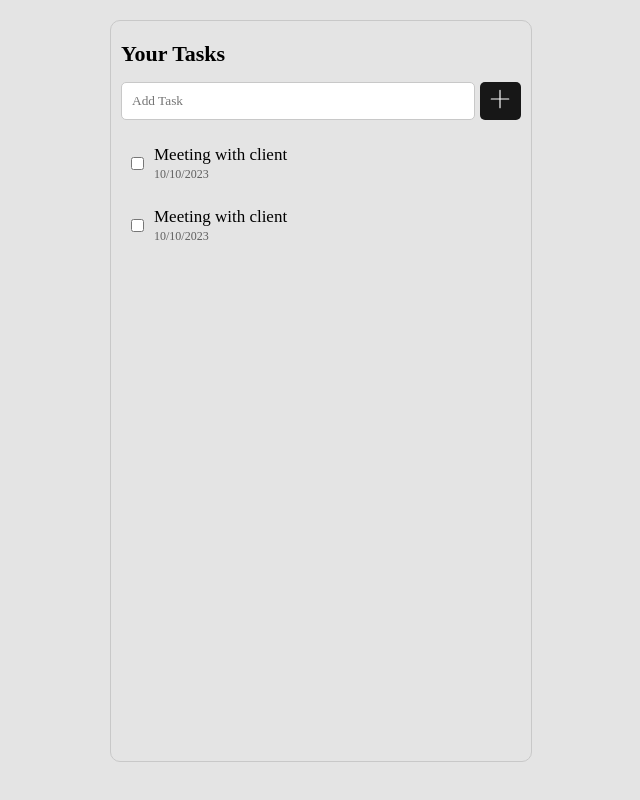
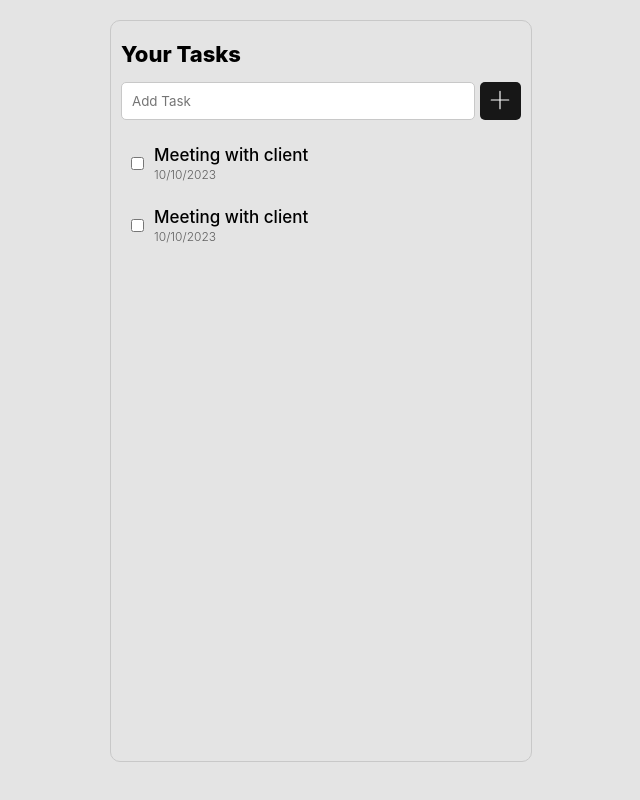
Before and after one commit to muztahiddurjoy/Vanilla-Essence, a website: page views/todo.html in a window 1280 px wide. Shown: the whole page, without its empty margins (319-959 px from the left). Drawn offline with Linux system fonts and the light colour scheme; a web font is replaced by a local one.

Commit message:
css structure changed

```diff
--- a/views/css/fonts.css
+++ /dev/null
@@ -1,46 +0,0 @@
-@font-face {
-    font-family: 'SF';
-    src: url('../fonts/SF-Pro-Text-Ultralight.otf');
-    font-weight: 100;
-}
-@font-face {
-    font-family: 'SF';
-    src: url('../fonts/SF-Pro-Text-Ultralight.otf');
-    font-weight: 200;
-}
-@font-face {
-    font-family: 'SF';
-    src: url('../fonts/SF-Pro-Text-Light.otf');
-    font-weight: 300;
-}
-@font-face {
-    font-family: 'SF';
-    src: url('../fonts/SF-Pro-Text-Regular.otf');
-    font-weight: 400;
-}
-@font-face {
-    font-family: 'SF';
-    src: url('../fonts/SF-Pro-Text-Medium.otf');
-    font-weight: 500;
-}
-
-@font-face {
-    font-family: 'SF';
-    src: url('../fonts/SF-Pro-Text-Semibold.otf');
-    font-weight: 700;
-}
-@font-face {
-    font-family: 'SF';
-    src: url('../fonts/SF-Pro-Text-Heavy.otf');
-    font-weight: 600;
-}
-@font-face {
-    font-family: 'SF';
-    src: url('../fonts/SF-Pro-Text-Bold.otf');
-    font-weight: 800;
-}
-@font-face {
-    font-family: 'SF';
-    src: url('../fonts/SF-Pro-Text-Black.otf');
-    font-weight: 900;
-}
--- a/views/css/index.css
+++ /dev/null
@@ -1,162 +0,0 @@
-
-*{
-    margin:0;
-    padding:0;
-    font-family:'SF';
-    font-weight: 400;
-}
-body{
-    background-color: #e4e4e4;
-}
-
-.home__container{
-    display: flex;
-    align-items: center;
-    justify-content: center;
-    flex-direction: column;
-    background-color: #e4e4e4;
-    height: 100vh;
-    width: 100vw;
-}
-.home__title{
-    text-align: center;
-    font-family: 'SF';
-    font-size: 30px;
-    padding-left: 20px;
-    padding-right: 20px;
-    font-weight: 800;
-    opacity: 0;
-    animation: slideTop 0.5s ease-in-out 0.5s forwards;
-}
-.home__button{
-    margin-top: 20px;
-    border: 0px;
-    transition: 0.1s all ease-in-out 0s;
-    color:#fff;
-    background-color: #171717;
-    border-radius: 5px;
-    font-weight: 500;
-    font-size: 13px;
-    cursor: pointer;
-    padding: 10px 20px 10px 20px;
-    opacity: 0;
-    animation: slideTop 0.5s ease-in-out 0.7s forwards;
-}
-.home__button:hover{
-    background-color: #2e2e2e;
-    color:white
-}
-
-.about__title{
-    font-weight: 800;
-    font-size: 35px;
-    opacity: 0;
-    animation: slideTop 0.5s ease-in-out 0.5s forwards;
-}
-.about__desc{
-    font-size: 15px;
-    color:#5f5f5f;
-    opacity: 0;
-    animation: slideTop 0.5s ease-in-out 0.7s forwards;
-}
-
-.todo__title__text{
-    font-weight: 800;
-    font-size: 22px;
-    margin-top: 10px;
-}
-.todo__maingrid{
-    padding: 20px;
-    display: flex;
-    align-items: center;
-    justify-content: center;
-}
-.todo__add{
-    margin-top: 5px;
-    padding-top: 10px;
-    padding-bottom: 10px;
-    display: flex;
-    position: relative;
-}
-.todo__col_span_2{
-    grid-column-start: 1;
-    grid-column-end: 3;
-}
-.todo__todaycontainer{
-    border: 1px solid #c8c8c8;
-    border-radius: 10px;
-    width: 400px;
-    padding: 10px;
-    height: 90vh;
-    position: relative;
-    display: flex;
-    flex-direction: column;
-}
-.todo__tasklist{
-    list-style: none;
-    height: 100%;
-    overflow-y: scroll;
-}
-.todo__tasklist::-webkit-scrollbar{
-    display: none;
-}
-.todo__taskcontainer{
-    display: flex;
-    align-items: center;
-    width: 100%;
-    border-radius: 10px;
-    margin-top: 5px;
-    margin-bottom: 5px;
-    padding: 10px 0px 10px 0px;
-    transition: all 0.1s ease-in-out 0s;
-}
-.todo__taskcontainer:hover{
-    background-color: #d8d8d8;
-}
-.todo__taskcheck{
-    margin-right: 10px;
-    margin-left: 10px;
-    border-radius: 3px;
-}
-.todo__tasktext{
-    font-size: 17px;
-    font-weight: 500;
-}
-.todo__taskdate{
-    margin-top: 2px;
-    font-size: 12px;
-    color:#5f5f5f;
-    font-weight: 300;
-}
-.todo__add_input{
-    padding:10px;
-    border-radius: 5px;
-    border: 1px #c8c8c8 solid;
-    width: 100%;
-}
-.todo__add_button{
-    margin-left: 5px;
-    height: 100%;
-    width: 50px;
-    background-color: #171717;
-    border:0px;
-    border-radius: 5px;
-    transition: all 0.2s ease-in-out 0s;
-}
-.todo__add_button:hover{
-    background-color: #2e2e2e;
-}
-
-
-
-
-@keyframes slideTop {
-    0%{
-        opacity: 0;
-        margin-top: 40px;
-    }
-    100%{
-        opacity: 1;
-        margin-top: 20px;
-    }
-}
--- a/views/todo.html
+++ b/views/todo.html
@@ -4,8 +4,105 @@
     <meta charset="UTF-8">
     <meta name="viewport" content="width=device-width, initial-scale=1.0">
     <title>Todo - Bindu-ToDo</title>
-    <link rel="stylesheet" href="./css/fonts.css">
-    <link rel="stylesheet" href="./css/index.css">
+    <style>
+        @import url('https://fonts.cdnfonts.com/css/sf-pro-display');
+        *{
+            margin:0;
+            padding:0;
+            font-family: 'SF Pro Display', sans-serif;
+            font-weight: 400;
+        }
+        body{
+            background-color: #e4e4e4;
+        }
+        .todo__title__text{
+            font-weight: 800;
+            font-size: 22px;
+            margin-top: 10px;
+        }
+        .todo__maingrid{
+            padding: 20px;
+            display: flex;
+            align-items: center;
+            justify-content: center;
+        }
+        .todo__add{
+            margin-top: 5px;
+            padding-top: 10px;
+            padding-bottom: 10px;
+            display: flex;
+            position: relative;
+        }
+        .todo__col_span_2{
+            grid-column-start: 1;
+            grid-column-end: 3;
+        }
+        .todo__todaycontainer{
+            border: 1px solid #c8c8c8;
+            border-radius: 10px;
+            width: 400px;
+            padding: 10px;
+            height: 90vh;
+            position: relative;
+            display: flex;
+            flex-direction: column;
+        }
+        .todo__tasklist{
+            list-style: none;
+            height: 100%;
+            overflow-y: scroll;
+        }
+        .todo__tasklist::-webkit-scrollbar{
+            display: none;
+        }
+        .todo__taskcontainer{
+            display: flex;
+            align-items: center;
+            width: 100%;
+            border-radius: 10px;
+            margin-top: 5px;
+            margin-bottom: 5px;
+            padding: 10px 0px 10px 0px;
+            transition: all 0.1s ease-in-out 0s;
+        }
+        .todo__taskcontainer:hover{
+            background-color: #d8d8d8;
+        }
+        .todo__taskcheck{
+            margin-right: 10px;
+            margin-left: 10px;
+            border-radius: 3px;
+        }
+        .todo__tasktext{
+            font-size: 17px;
+            font-weight: 500;
+        }
+        .todo__taskdate{
+            margin-top: 2px;
+            font-size: 12px;
+            color:#5f5f5f;
+            font-weight: 300;
+        }
+        .todo__add_input{
+            padding:10px;
+            border-radius: 5px;
+            border: 1px #c8c8c8 solid;
+            width: 100%;
+        }
+        .todo__add_button{
+            margin-left: 5px;
+            height: 100%;
+            width: 50px;
+            background-color: #171717;
+            border:0px;
+            border-radius: 5px;
+            transition: all 0.2s ease-in-out 0s;
+        }
+        .todo__add_button:hover{
+            background-color: #2e2e2e;
+        }
+
+    </style>
 </head>
 <body>
     <div class="todo__maingrid">
```
Also changed, not shown: index.js (+18 -1 lines), views/about.html (+34 -2 lines), views/index.html (+59 -2 lines), 9 other files.
